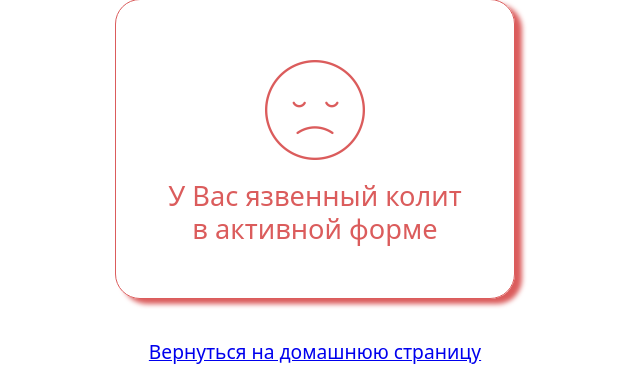
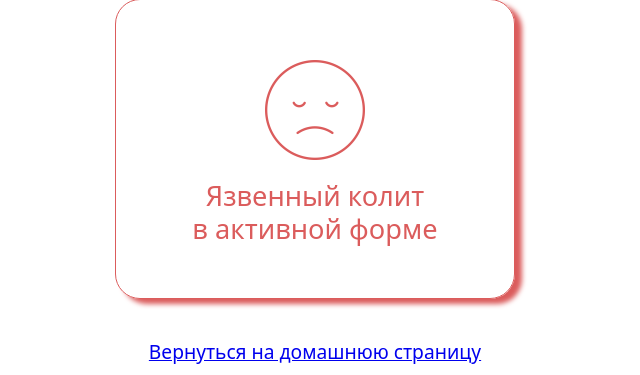
Before and after one commit to BarbedRuff/course-project, a FastAPI app: page /bad in a window 1280 px wide. Shown: the part 135-510 px from the top of the page, without its empty margins (325-965 px from the left). Run offline with FastAPI, Linux system fonts and the light colour scheme.

Commit message:
Update bad.html

```diff
--- a/web/templates/bad.html
+++ b/web/templates/bad.html
@@ -11,8 +11,8 @@
     <h1 class="display-5" style="text-align: center; padding-top: 3%; color: #05386B;">Результат анализов</h1>
     <div class="form" style="border-color: #DB5C5C; box-shadow: 7px 5px 5px #DB5C5C;">
         <img src="static/img/bad.png" class="smile">
-        <h1 class="text-smile display-6" style="color: #DB5C5C">
-          У Вас язвенный колит <br>в активной форме
+        <h1 class="text-smile display-5" style="color: #DB5C5C">
+          Язвенный колит <br> в активной форме
         </h1>
     </div>
     <p class="href"> <a href="/" style="color: #0000EE;">Вернуться на домашнюю страницу</a></p>
```
